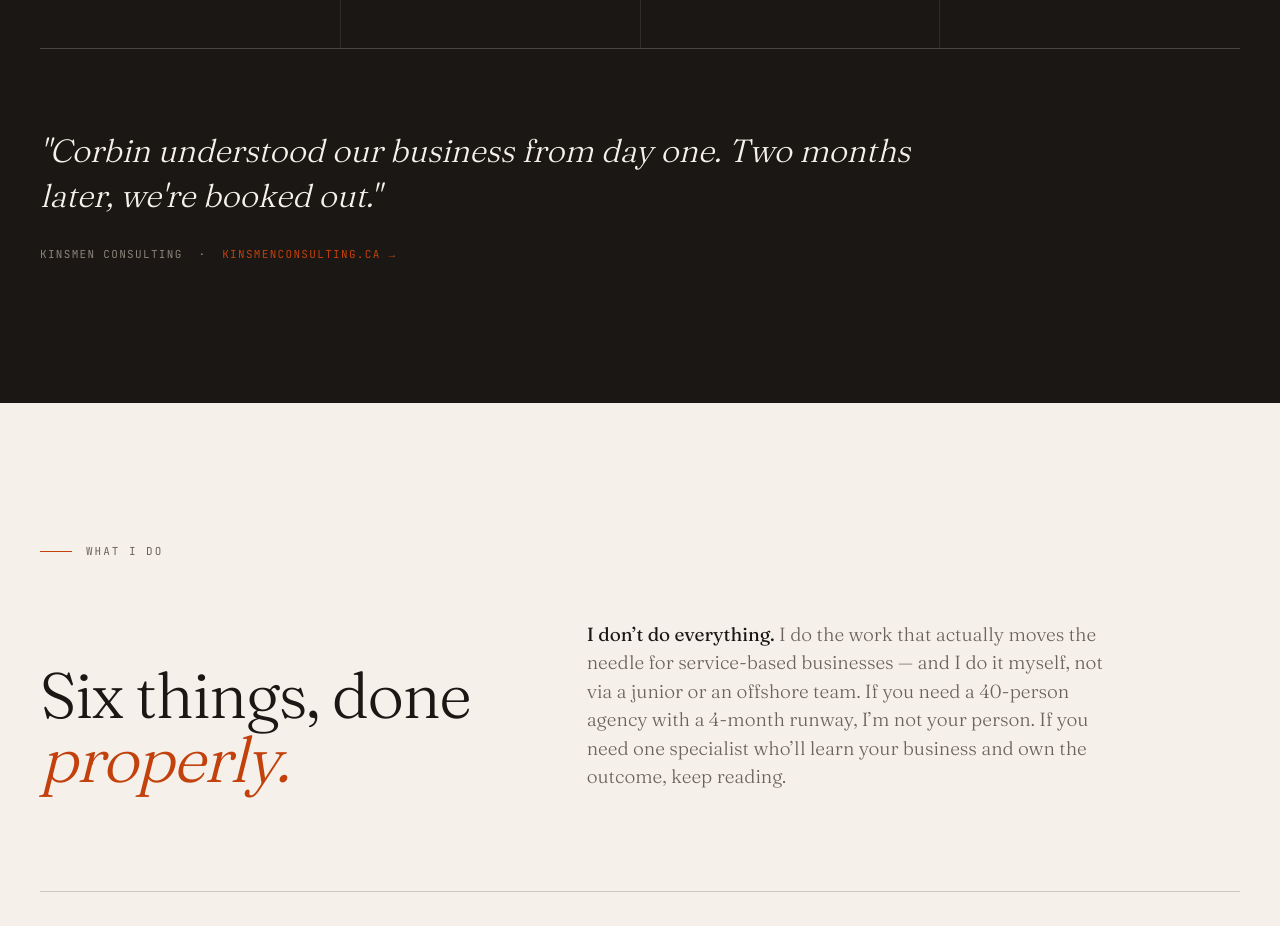
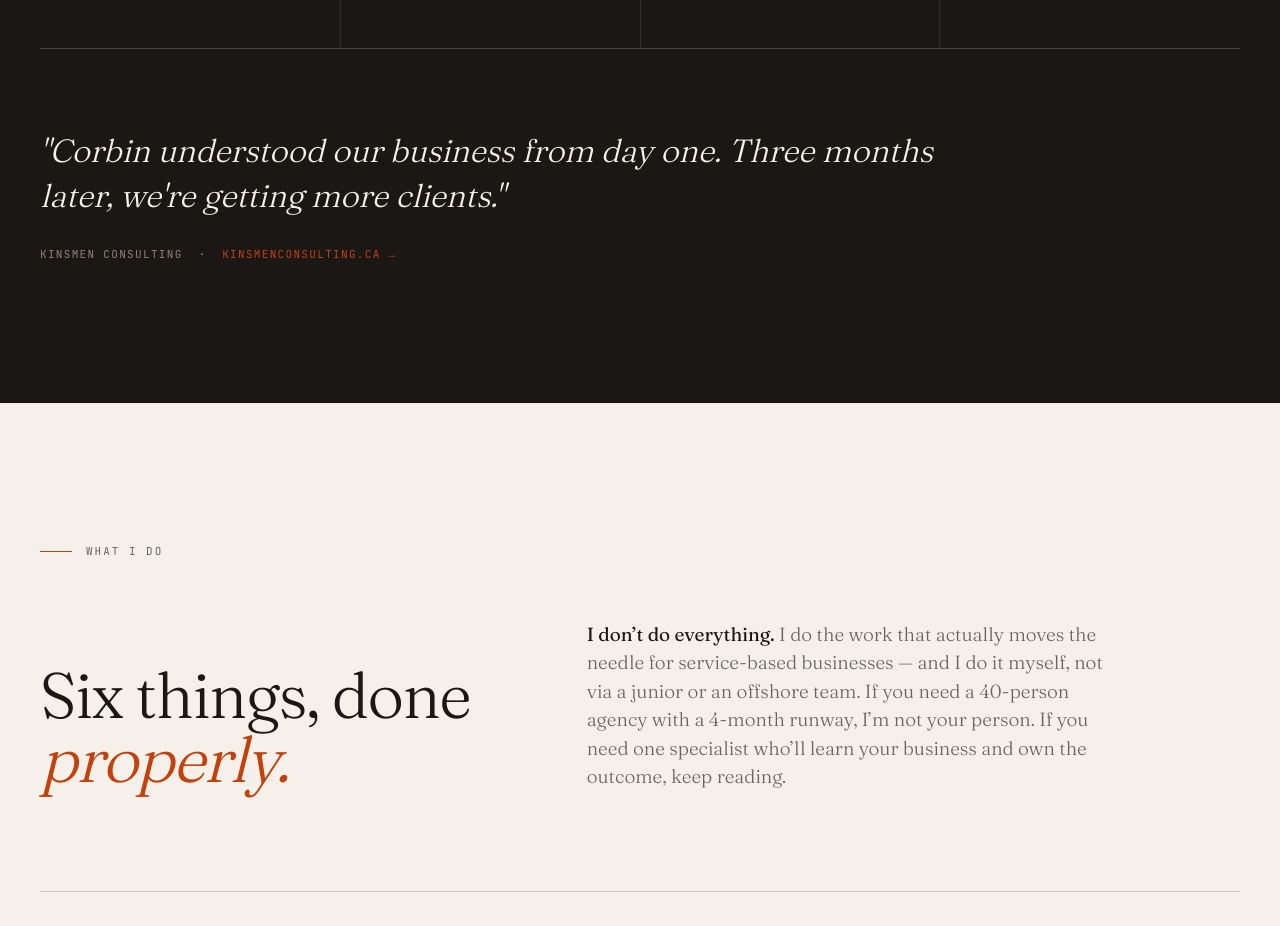
Before and after one commit to ScaleCRMCO/scaleseo, a Next.js app: page / in a window 1280 px wide. Shown: the part 1560-2486 px from the top of the page. Built offline with nearby package versions, Linux system fonts and the light colour scheme.

Commit message:
Update CaseStudy.tsx

```diff
--- a/src/app/sections/home/CaseStudy.tsx
+++ b/src/app/sections/home/CaseStudy.tsx
@@ -49,7 +49,7 @@ export default function CaseStudy() {
       </div>
 
       <blockquote className={`${styles.quote} reveal-up`}>
-        "Corbin understood our business from day one. Two months later, we're booked out."
+        "Corbin understood our business from day one. Three months later, we're getting more clients."
         <div className={styles.attr}>
           Kinsmen Consulting&nbsp;&nbsp;·&nbsp;&nbsp;
           <a
```
